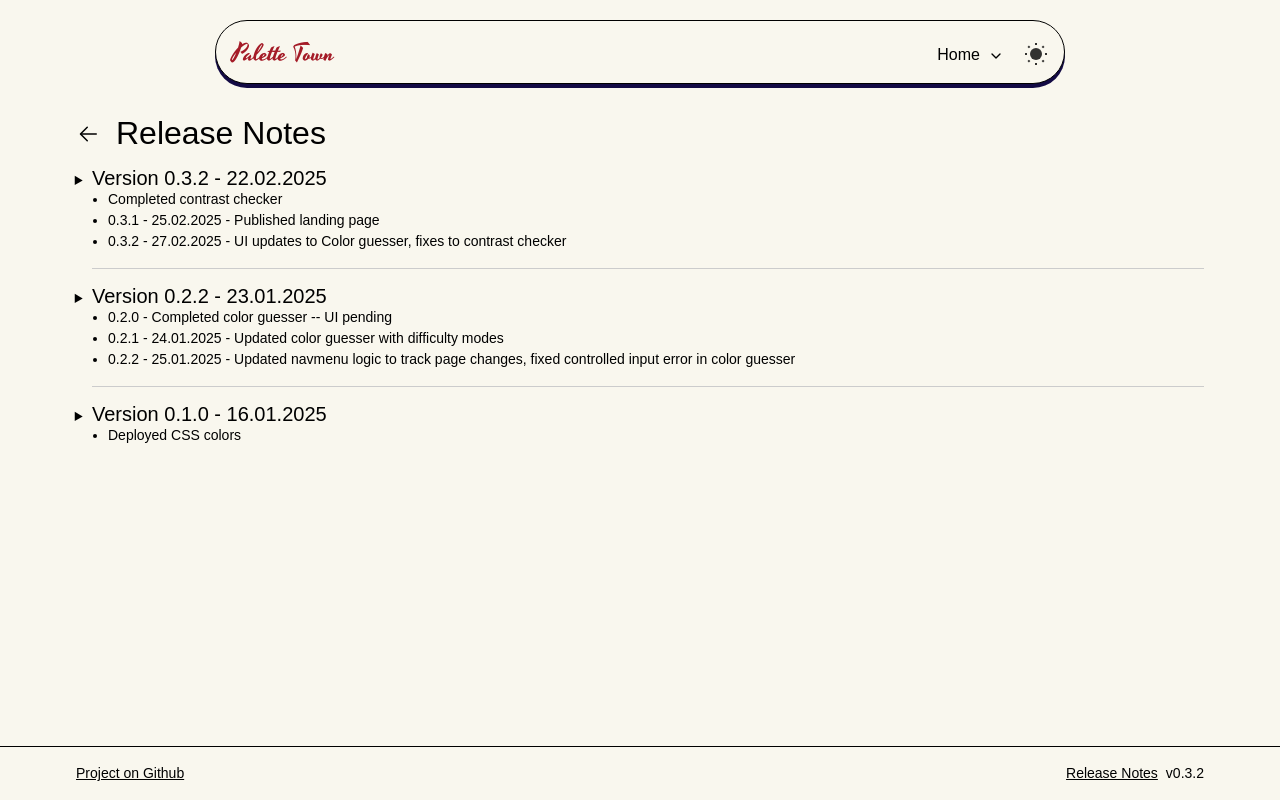
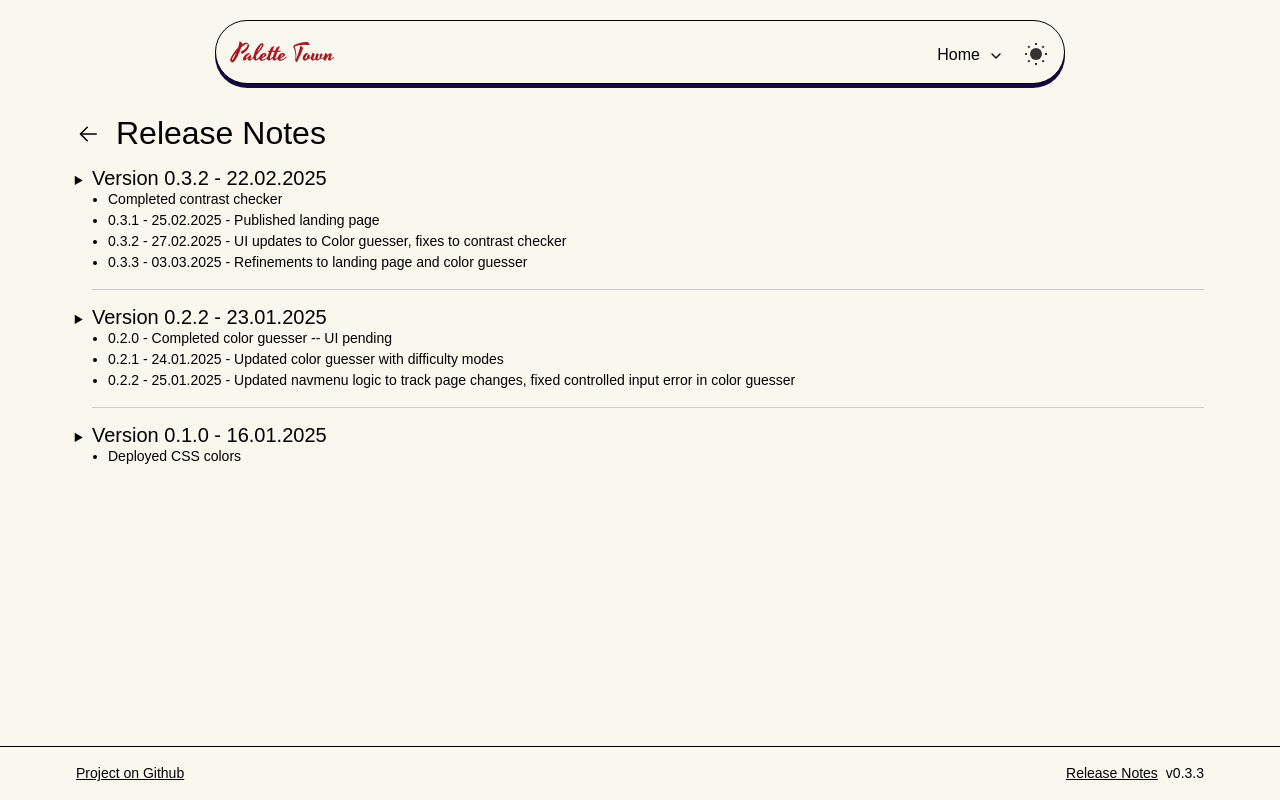
Before and after one commit to nithyarakash-t/palette-town, a React (Vite) app: page /releasenotes in a window 1280 px wide. Built offline with nearby package versions, Linux system fonts and the light colour scheme.

Commit message:
Bump version to 0.3.3, update release notes, and refine color management in styles

```diff
--- a/package.json
+++ b/package.json
@@ -1,7 +1,7 @@
 {
   "name": "Palette Town",
   "private": true,
-  "version": "0.3.2",
+  "version": "0.3.3",
   "type": "module",
   "scripts": {
     "dev": "vite",
--- a/src/assets/styles/base/_colors.scss
+++ b/src/assets/styles/base/_colors.scss
@@ -17,10 +17,9 @@
   --color-contrast: light-dark(var(--color-base-white), var(--color-base-black));
   --color-overlay: light-dark(rgba(0, 0, 0, 0.6), rgba(255, 255, 255, 0.6));
 
-
-  // --app-color-background-primary: var(--color-contrast); //light-dark(#f9f7ee, #130a44)
   --app-color-background-primary: light-dark(#f9f7ee, #130a44);
   --app-color-background-contrast: light-dark(#130a44, #f9f7ee);
+
   --app-color-text-primary: var(--color-default);
   --app-color-text-secondary: light-dark(var(--color-grey-700), var(--color-grey-200));
   --app-color-border-primary: light-dark(var(--color-base-black), var(--color-base-white));
@@ -53,5 +52,4 @@ html {
   &[data-theme="light"] {
     color-scheme: only light;
   }
-
 }
--- a/src/components/layout/releasenotes/release-notes.ts
+++ b/src/components/layout/releasenotes/release-notes.ts
@@ -5,7 +5,8 @@ export const releaseNotes = [
         desc: [
             "Completed contrast checker",
             "0.3.1 - 25.02.2025 - Published landing page",
-            "0.3.2 - 27.02.2025 - UI updates to Color guesser, fixes to contrast checker"
+            "0.3.2 - 27.02.2025 - UI updates to Color guesser, fixes to contrast checker",
+            "0.3.3 - 03.03.2025 - Refinements to landing page and color guesser"
         ]
     },
     {
```
Also changed, not shown: src/todos.txt.
